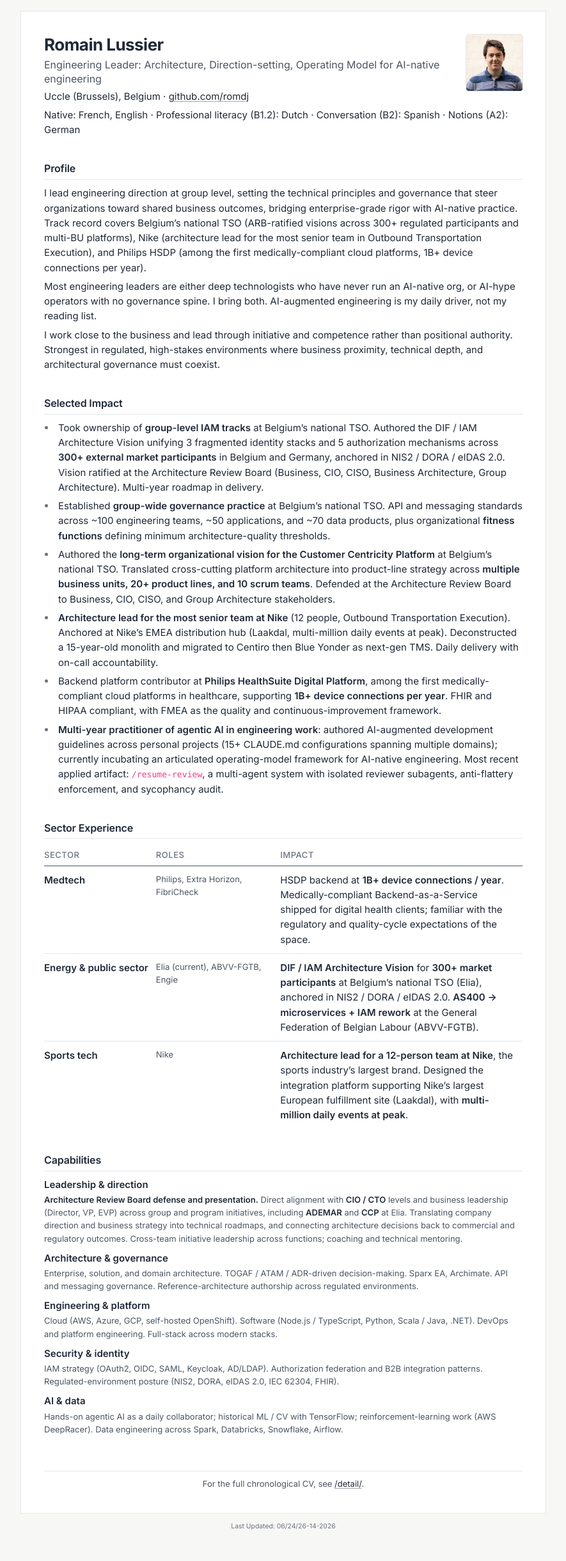
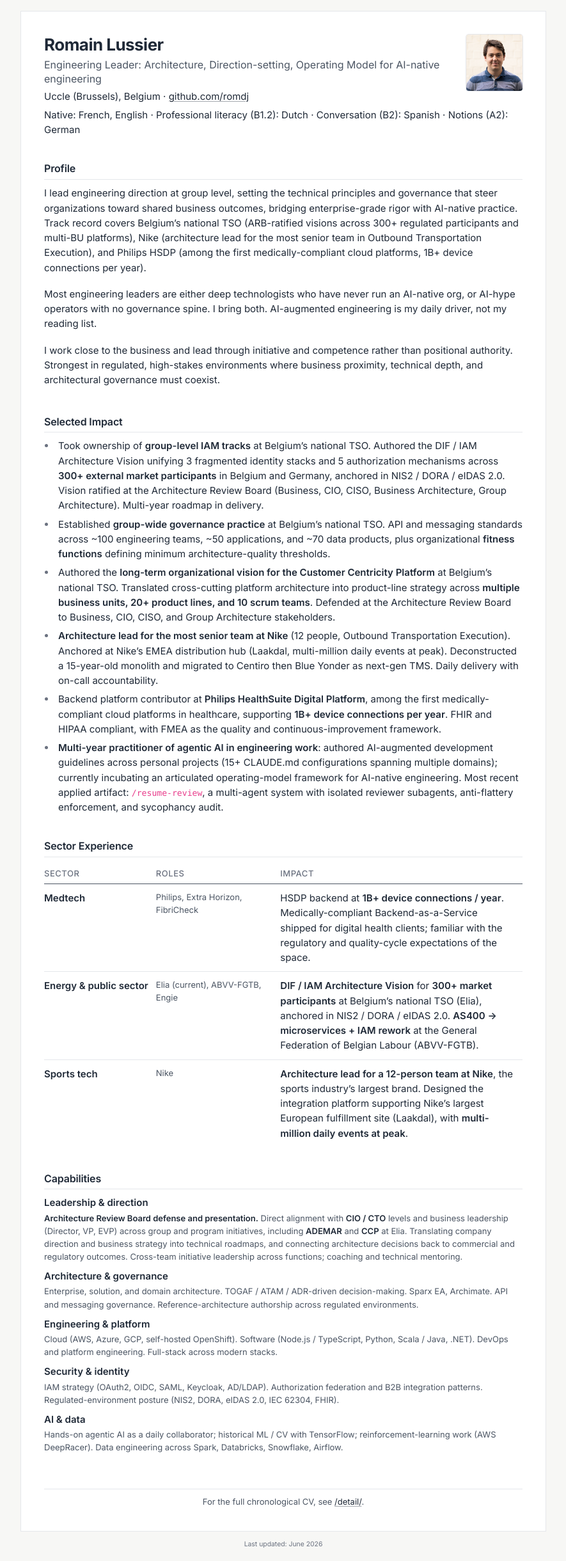
Before and after one commit to romdj/romdj.github.io, a Jekyll site: the page built from index.html, in a window 1280 px wide. Shown: the whole page at 64% size, without its empty margins (197-1082 px from the left). Built offline with Jekyll 4.4.1, drawn with Linux system fonts in a browser that asks for light colours; nearby versions of some CDN libraries; before the commit the page ends 2412 px from its top, so only the background shows below that.

Commit message:
style: tagline polish, footer date format, profile breathing room
- tagline: secondary slate color, italic removed (cleaner against name)
- footer: "Last updated: June 2026" using a calendar-month date format
  rather than the previous "%D-%M-%Y" locale string
- profile: scoped .profile-section .details p margin so each of the
  three statements gets a full $spacing-unit (18px) of vertical
  breathing room, letting them land as distinct beats rather than
  blurring together

```diff
--- a/_config.yml
+++ b/_config.yml
@@ -11,7 +11,7 @@
 # Custom
 lang: en                    # html lang
 open: true                  # open or close your site
-date_format: "%D-%M-%Y"     # date format
+date_format: "%B %Y"        # date format (e.g. "June 2026")
 google_analytics:           # your google analytics
 theme_color: "#1f2937"      # quiet slate-ink — accent for links
 plugins:
--- a/_includes/footer.html
+++ b/_includes/footer.html
@@ -2,8 +2,8 @@
 {% if footer and footer.display %}
 <footer class="footer">
     <div class="text-center">
-        {% assign date_format = site.date_format | default: "%b %-d, %Y" %}
-        <small class="copyright">Last Updated: {{ site.time | date: date_format }} </small>
+        {% assign date_format = site.date_format | default: "%B %Y" %}
+        <small class="copyright">Last updated: {{ site.time | date: date_format }}</small>
     </div>
 </footer>
 {% endif %}
--- a/_sass/_base.scss
+++ b/_sass/_base.scss
@@ -77,10 +77,9 @@
   }
 
   .tagline {
-    color: $text-color;
+    color: $text-color-secondary;
     font-size: $base-font-size;
     font-weight: 500;
-    font-style: italic;
     margin-top: 2px;
     margin-bottom: calc(#{$spacing-unit} / 4);
     line-height: 1.4;
@@ -314,6 +313,11 @@
   }
 }
 
+/* ======= Profile paragraph breathing room ======= */
+.profile-section .details p {
+  margin-bottom: $spacing-unit;
+}
+
 /* ======= Detail link footer ======= */
 .detail-link {
   margin-top: $spacing-unit;
```
